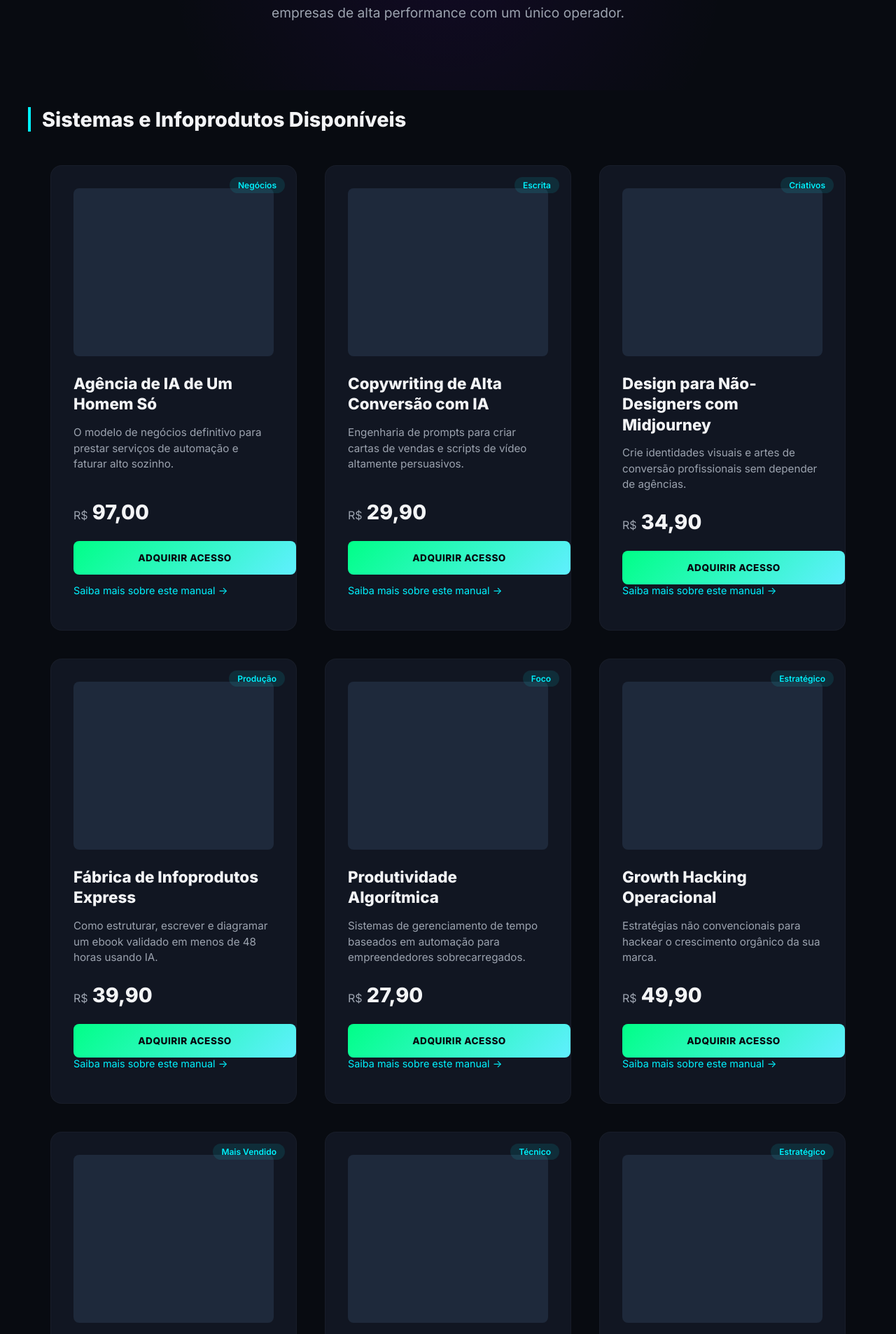
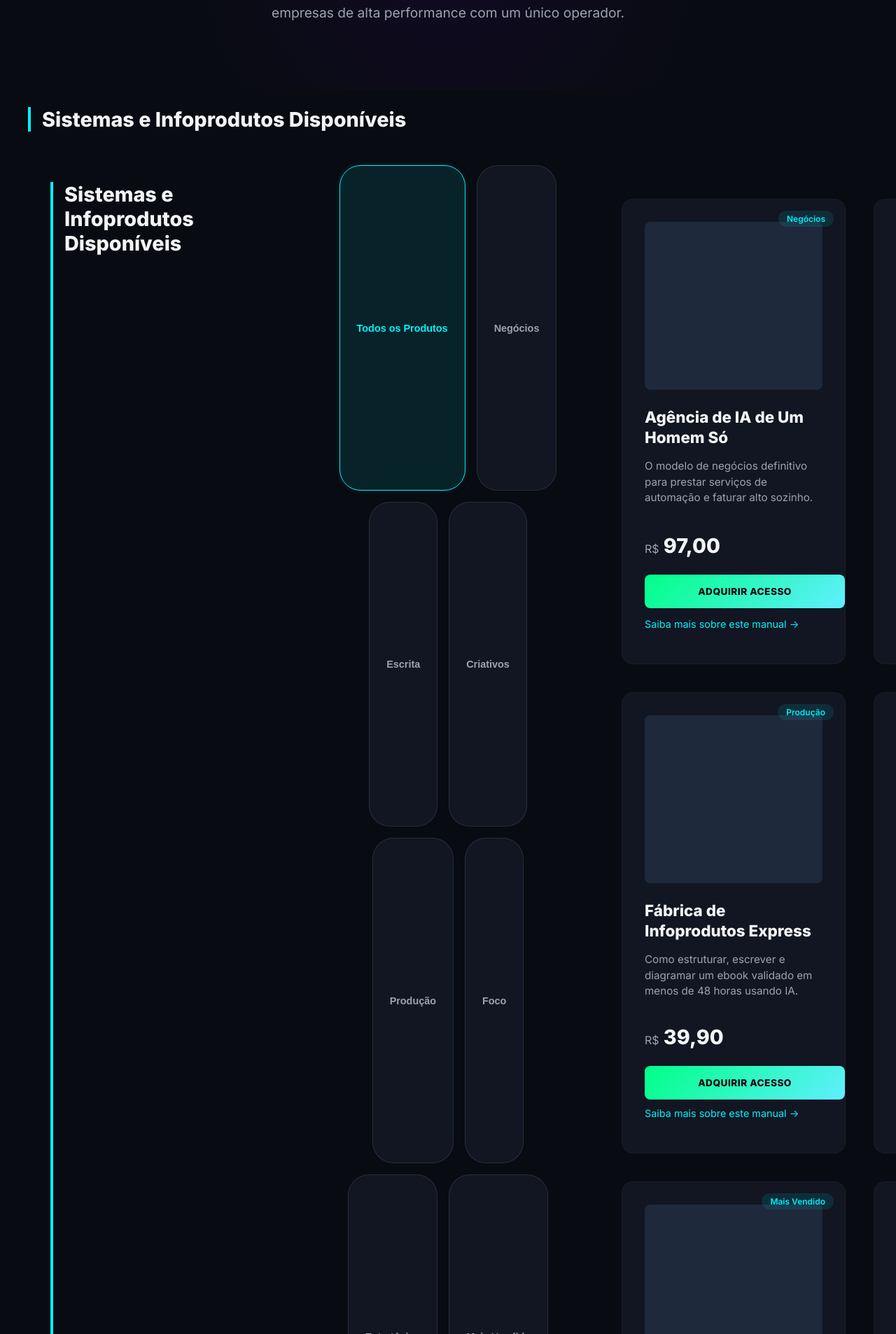
Before and after one commit to Kabbalahh/SovereignSolo-AI, a Jekyll site: the page built from index.html, in a window 1280 px wide. Shown: the part 350-2256 px from the top of the page at 70% size. Built offline with Jekyll 4.4.1, drawn with Linux system fonts in a browser that asks for light colours; some of the changed text lies outside the part shown.

Commit message:
Add dynamic product filters and CTA tracking
Introduce a dynamic filtering UI and conversion logging for the product catalog: add .filter-btn styles to CSS; inject a filter container and heading in the template; annotate each .product-card with a data-category (defaulting to 'Geral') and add data-product-id/data-product-title to CTA links. Implement client-side JS to build filter buttons from badges, show/hide cards by category, animate transitions, and log CTA clicks (console + dataLayer push) for future analytics/webhook integration.

```diff
--- a/assets/css/style.css
+++ b/assets/css/style.css
@@ -98,3 +98,28 @@
 .btn-cta:hover {
     opacity: 0.9;
 }
+
+/* --- Sistema de Filtros Dinâmicos --- */
+.filter-btn {
+    background-color: var(--bg-surface);
+    color: var(--text-muted);
+    border: 1px solid rgba(255, 255, 255, 0.1);
+    padding: 0.6rem 1.5rem;
+    border-radius: 30px;
+    font-size: 0.9rem;
+    font-weight: 600;
+    cursor: pointer;
+    transition: all 0.3s ease;
+}
+
+.filter-btn:hover {
+    border-color: rgba(0, 242, 254, 0.5);
+    color: var(--text-pure);
+}
+
+.filter-btn.active {
+    background: rgba(0, 242, 254, 0.1);
+    color: var(--quantum-cyan);
+    border-color: var(--quantum-cyan);
+    box-shadow: 0 0 10px rgba(0, 242, 254, 0.1);
+}
--- a/index.html
+++ b/index.html
@@ -17,8 +17,16 @@
 
     <!-- Grid de Ebooks Dinâmicos via YAML -->
     <div class="catalog-grid">
+        <h2 style="font-size: 1.8rem; font-weight: 800; border-left: 4px solid var(--quantum-cyan); padding-left: 1rem; margin-bottom: 2rem;">
+        Sistemas e Infoprodutos Disponíveis
+    </h2>
+
+    <div id="filter-container" style="display: flex; gap: 1rem; justify-content: center; margin-bottom: 3rem; flex-wrap: wrap;">
+        </div>
+
+    <div class="catalog-grid">
         {% for product in site.products %}
-        <article class="product-card">
+        <article class="product-card" data-category="{{ product.badge | default: 'Geral' }}">
             <div>
                 {% if product.badge %}
                 <span class="card-badge">{{ product.badge }}</span>
@@ -31,7 +39,7 @@
                 <div style="font-size: 1.8rem; font-weight: 800; color: var(--text-pure);">
                     <span style="font-size: 1rem; color: var(--text-muted); font-weight: 400;">R$</span> {{ product.price }}
                 </div>
-                <a href="{{ product.hotmart_url }}" target="_blank" rel="noopener noreferrer" class="btn-cta">Adquirir Acesso</a>
+                <a href="{{ product.hotmart_url }}" target="_blank" rel="noopener noreferrer" class="btn-cta" data-product-id="{{ product.id }}" data-product-title="{{ product.title }}">Adquirir Acesso</a>
             </div>
             <a href="{{ product.url | relative_url }}" style="color: var(--quantum-cyan); text-decoration: none; font-size: 0.9rem; display: block; margin-bottom: 1rem;">Saiba mais sobre este manual →</a>
         </article>
@@ -88,4 +96,81 @@
     }
     </script>
 
+    <script>
+document.addEventListener("DOMContentLoaded", () => {
+
+    /* =========================================================
+       MÓDULO 1: FILTRAGEM DINÂMICA (Causa/Efeito: Fadiga Decisória)
+       ========================================================= */
+    const filterContainer = document.getElementById('filter-container');
+    const cards = document.querySelectorAll('.product-card');
+    const categoriesSet = new Set();
+
+    // 1. Extrair categorias existentes baseadas nos badges gerados
+    cards.forEach(card => {
+        const cat = card.getAttribute('data-category');
+        if (cat) categoriesSet.add(cat);
+    });
+
+    // 2. Função construtora de botões
+    const createButton = (text, filterValue, isActive = false) => {
+        const btn = document.createElement('button');
+        btn.textContent = text;
+        btn.className = `filter-btn ${isActive ? 'active' : ''}`;
+        btn.setAttribute('data-filter', filterValue);
+
+        btn.addEventListener('click', () => {
+            // Resetar estados visuais
+            document.querySelectorAll('.filter-btn').forEach(b => b.classList.remove('active'));
+            btn.classList.add('active');
+
+            // Aplicar lógica de exibição
+            cards.forEach(card => {
+                if (filterValue === 'all' || card.getAttribute('data-category') === filterValue) {
+                    card.style.display = 'flex'; // Mantém o layout flex do card
+                    card.style.animation = 'fadeIn 0.5s ease forwards';
+                } else {
+                    card.style.display = 'none';
+                }
+            });
+        });
+        return btn;
+    };
+
+    // 3. Injetar botões no DOM
+    if (categoriesSet.size > 0 && filterContainer) {
+        filterContainer.appendChild(createButton('Todos os Produtos', 'all', true));
+        categoriesSet.forEach(category => {
+            filterContainer.appendChild(createButton(category, category));
+        });
+    }
+
+    /* =========================================================
+       MÓDULO 2: MÉTRICAS AVANÇADAS DE CONVERSÃO (Eventos CTA)
+       ========================================================= */
+    const ctaButtons = document.querySelectorAll('.btn-cta');
+
+    ctaButtons.forEach(btn => {
+        btn.addEventListener('click', (e) => {
+            const productId = btn.getAttribute('data-product-id');
+            const productTitle = btn.getAttribute('data-product-title');
+
+            // Log local para auditoria e debug
+            console.log(`[SYS-LOG] Conversão Iniciada. Produto: ${productTitle} | ID: ${productId}`);
+
+            // Integração futura (Exemplo de Push para Google Tag Manager / Meta Pixel)
+            if (typeof dataLayer !== 'undefined') {
+                dataLayer.push({
+                    'event': 'checkout_iniciado',
+                    'produto_id': productId,
+                    'produto_nome': productTitle
+                });
+            }
+
+            // Aqui pode ser acoplada uma chamada Fetch (Webhook) silenciosa para um banco analítico no futuro.
+        });
+    });
+});
+</script>
+
 </main>
```
